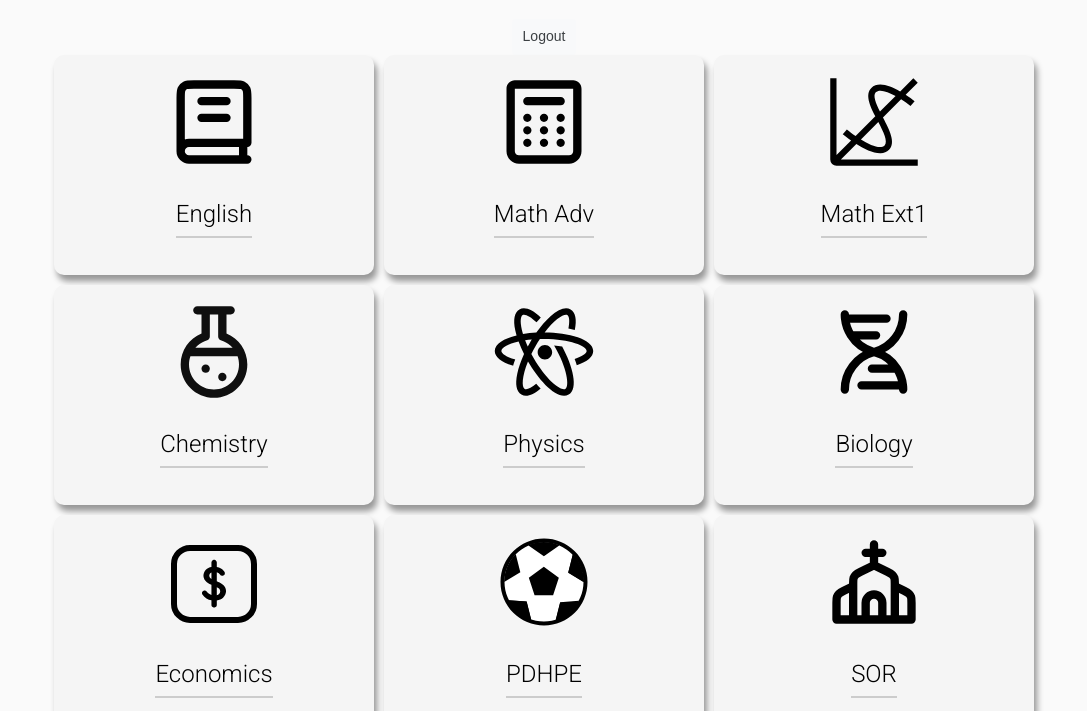
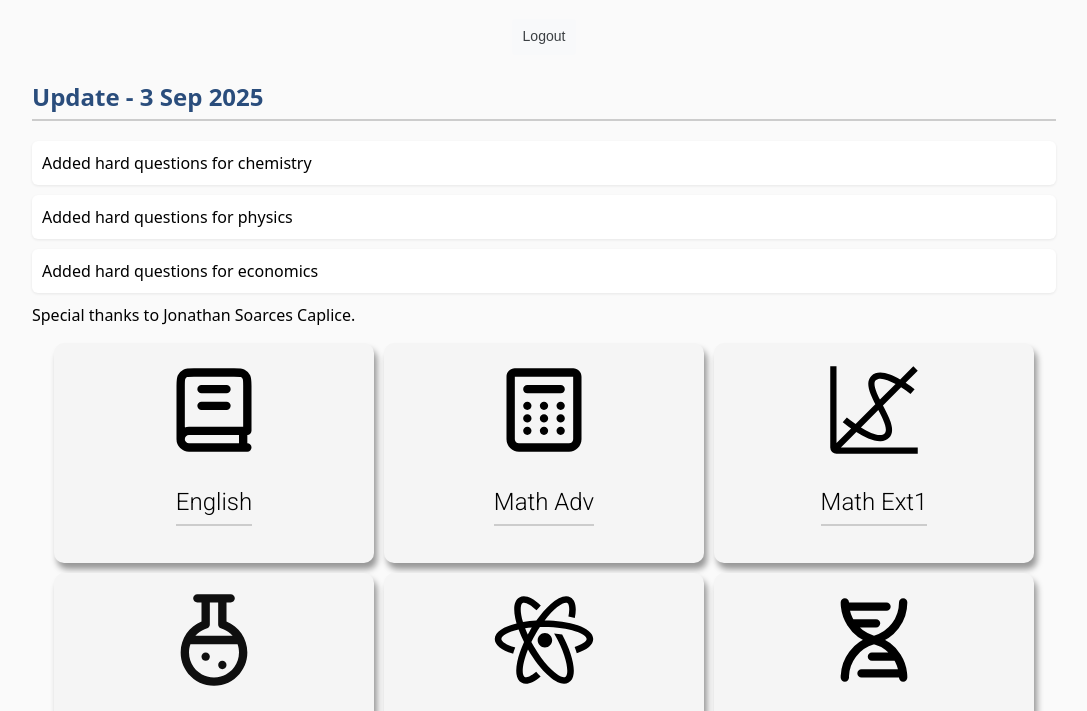
Before and after one commit to TheQZero/helpmeoak, a website: page index.html in a window 1280 px wide. Shown: the part 88-799 px from the top of the page, without its empty margins (96-1183 px from the left). Drawn offline with Linux system fonts and the light colour scheme; no server answers; sample sign-in values are in the browser's storage.

Commit message:
Updated index.html

```diff
--- a/index.html
+++ b/index.html
@@ -19,6 +19,14 @@
 
     </header>
 <button id="logout-btn" class="logout-button">Logout</button>
+<h2>Update - 3 Sep 2025</h2>
+    <ul>
+        <li>Added hard questions for chemistry</li>
+         <li>Added hard questions for physics</li>
+          <li>Added hard questions for economics</li>
+          Special thanks to Jonathan Soarces Caplice.
+    </ul>
+
 
     <main>
         <div class="container">
```
